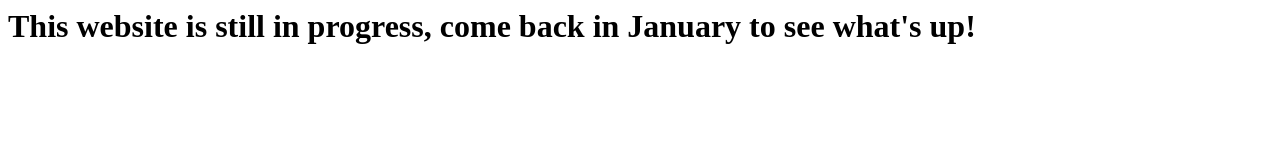
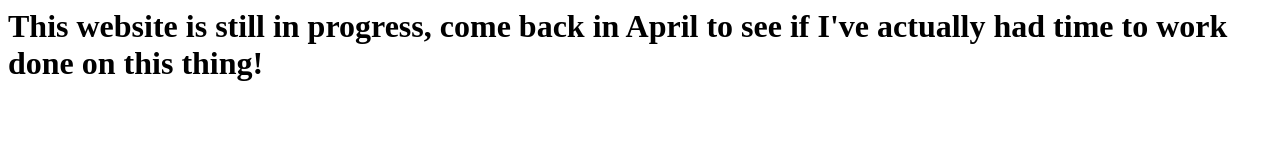
Before and after one commit to nxb9626/nxb9626.github.io, a plain HTML site: page index.html in a window 1280 px wide. Drawn offline with Linux system fonts and the light colour scheme.

Commit message:
Update index.html

```diff
--- a/index.html
+++ b/index.html
@@ -4,7 +4,7 @@
   </head>
   <body>
     <h1>
-    This website is still in progress, come back in January to see what's up!
+    This website is still in progress, come back in April to see if I've actually had time to work done on this thing!
     </h1>
   </body>
 </html>
```
